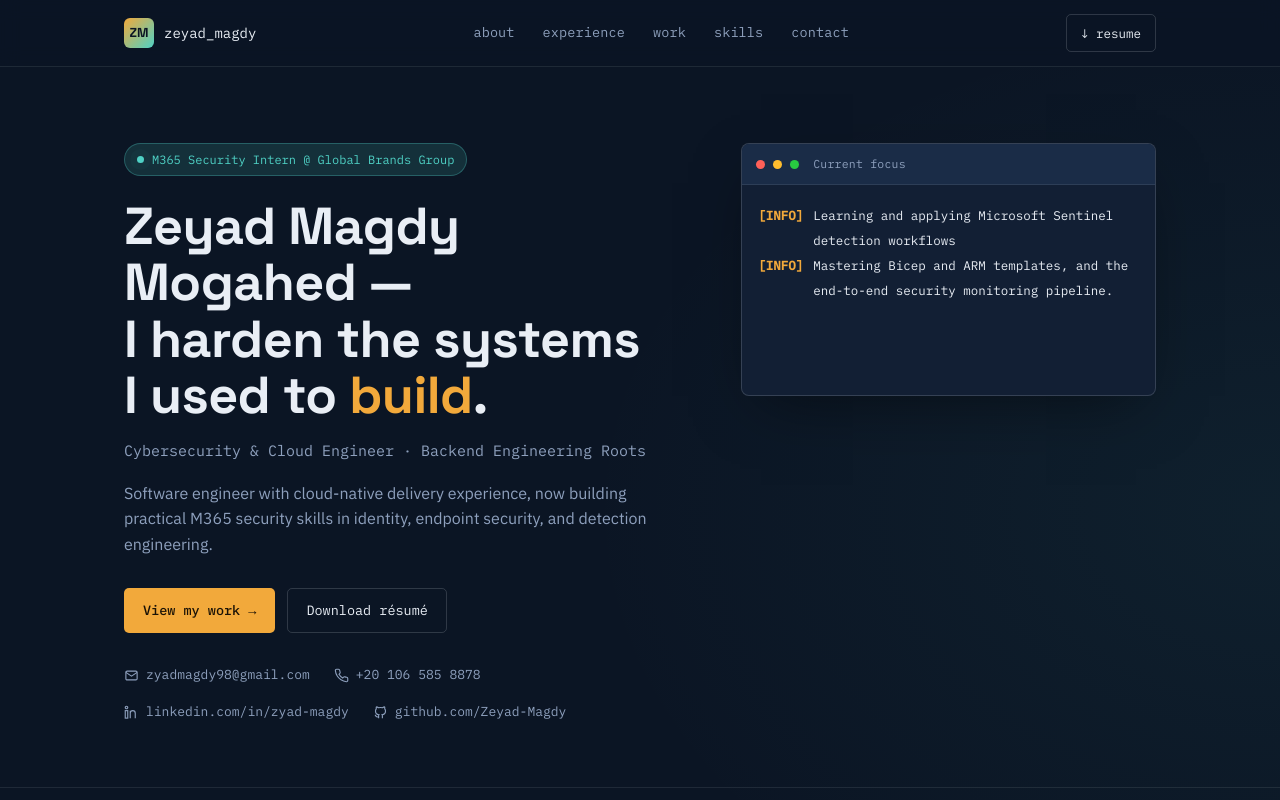
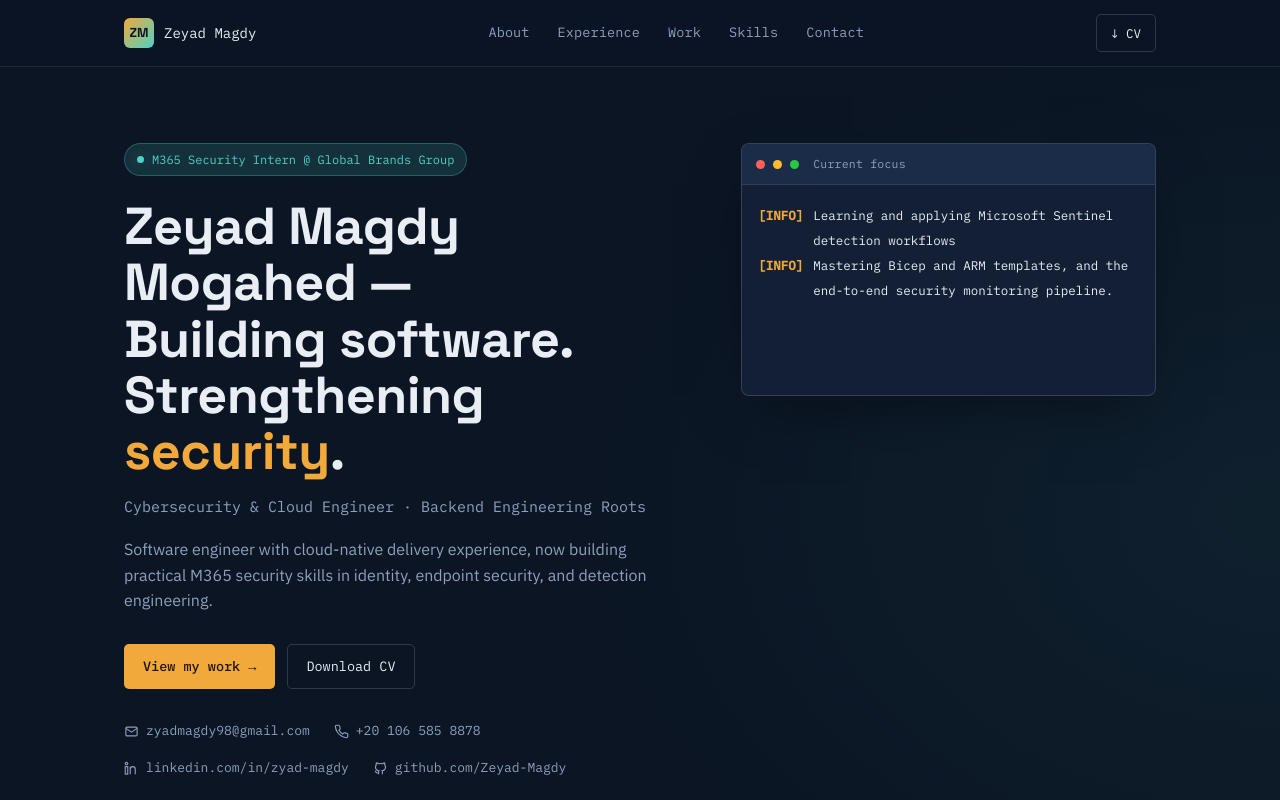
Before and after one commit to Zeyad-Magdy/portfolio, a plain HTML site: page index.html in a window 1280 px wide. Shown: the top 800 px of the page. Drawn offline with Linux system fonts and the light colour scheme.

Commit message:
changed resume to cv, updated hero section

```diff
--- a/index.html
+++ b/index.html
@@ -999,15 +999,15 @@
 
   <header class="site-nav">
     <div class="nav-inner">
-      <a href="#top" class="logo"><span class="logo-mark">ZM</span> zeyad_magdy</a>
+      <a href="#top" class="logo"><span class="logo-mark">ZM</span> Zeyad Magdy</a>
       <nav class="links">
-        <a href="#about">about</a>
-        <a href="#experience">experience</a>
-        <a href="#work">work</a>
-        <a href="#skills">skills</a>
-        <a href="#contact">contact</a>
+        <a href="#about">About</a>
+        <a href="#experience">Experience</a>
+        <a href="#work">Work</a>
+        <a href="#skills">Skills</a>
+        <a href="#contact">Contact</a>
       </nav>
-      <a class="nav-cta" href="./resume.pdf" download>↓ resume</a>
+      <a class="nav-cta" href="./CV.pdf" download>↓ CV</a>
     </div>
   </header>
 
@@ -1019,7 +1019,7 @@
         <div>
           <span class="status-pill"><span class="status-dot"></span> M365 Security Intern @ Global Brands
             Group</span>
-          <h1>Zeyad Magdy Mogahed —<br>I harden the systems<br>I used to <span class="accent-word">build</span>.</h1>
+          <h1>Zeyad Magdy Mogahed —<br>Building software.<br>Strengthening <span class="accent-word">  security</span>.</h1>
           <p class="hero-role">Cybersecurity & Cloud Engineer · Backend Engineering Roots</p>
           <p class="hero-desc">
             Software engineer with cloud-native delivery experience,
@@ -1028,7 +1028,7 @@
           </p>
           <div class="hero-actions">
             <a href="#work" class="btn btn-primary">View my work →</a>
-            <a href="./resume.pdf" download class="btn btn-ghost">Download résumé</a>
+            <a href="./CV.pdf" download class="btn btn-ghost">Download CV</a>
           </div>
           <div class="contact-row">
             <a href="mailto:zyadmagdy98@gmail.com"><svg viewBox="0 0 24 24" fill="none" stroke="currentColor"
@@ -1410,9 +1410,9 @@
               <path
                 d="M9 19c-4.3 1.4-4.3-2.5-6-3m12 5v-3.5c0-1 .1-1.4-.5-2 2.8-.3 5.5-1.4 5.5-6a4.6 4.6 0 0 0-1.3-3.2 4.2 4.2 0 0 0-.1-3.2s-1.1-.3-3.5 1.3a12.3 12.3 0 0 0-6.2 0C6.5 2.8 5.4 3.1 5.4 3.1a4.2 4.2 0 0 0-.1 3.2A4.6 4.6 0 0 0 4 9.5c0 4.6 2.7 5.7 5.5 6-.6.6-.6 1.2-.5 2V21" />
             </svg>GitHub</a>
-          <a href="./resume.pdf" download><svg viewBox="0 0 24 24" fill="none" stroke="currentColor" stroke-width="1.8">
+          <a href="./CV.pdf" download><svg viewBox="0 0 24 24" fill="none" stroke="currentColor" stroke-width="1.8">
               <path d="M12 3v12m0 0l-4-4m4 4l4-4M4 19h16" />
-            </svg>Résumé</a>
+            </svg>CV</a>
         </div>
         <div class="footer-bottom">Giza, Egypt · Built and deployed August 2026</div>
       </div>
```
Also changed, not shown: 2 other files.
